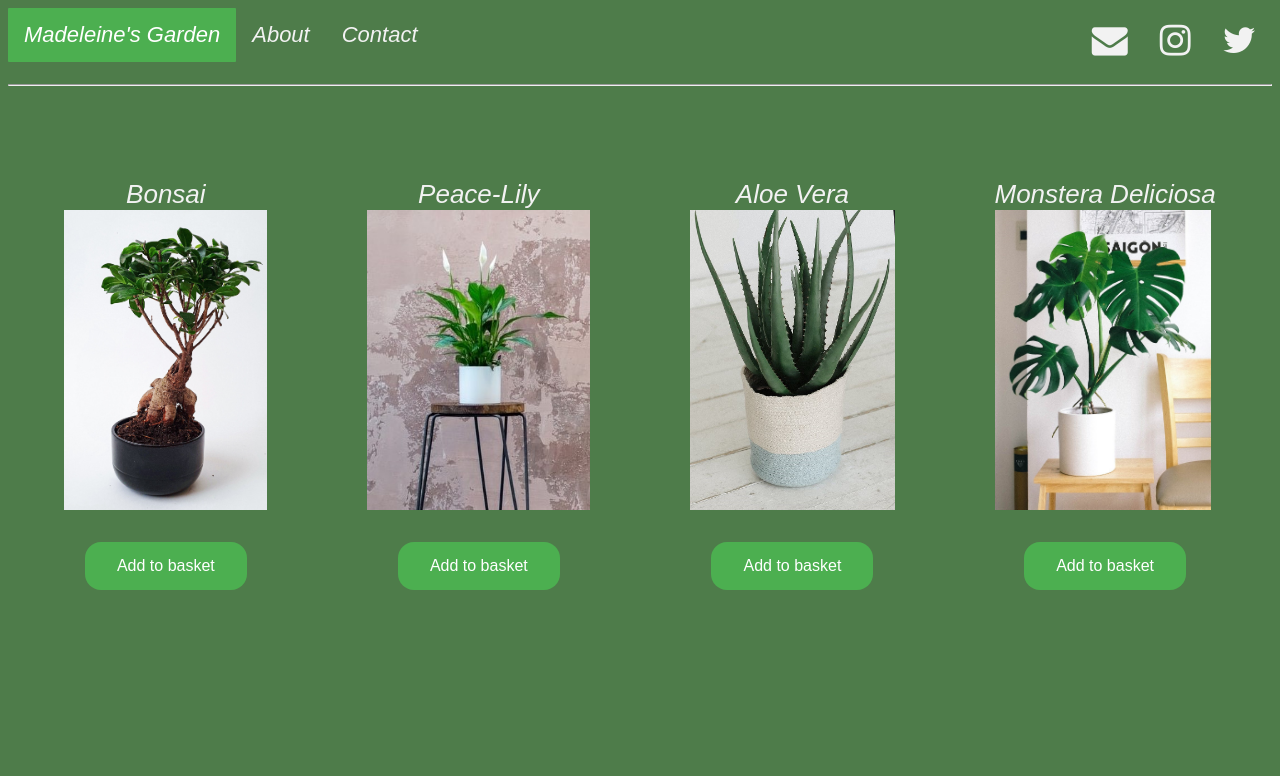
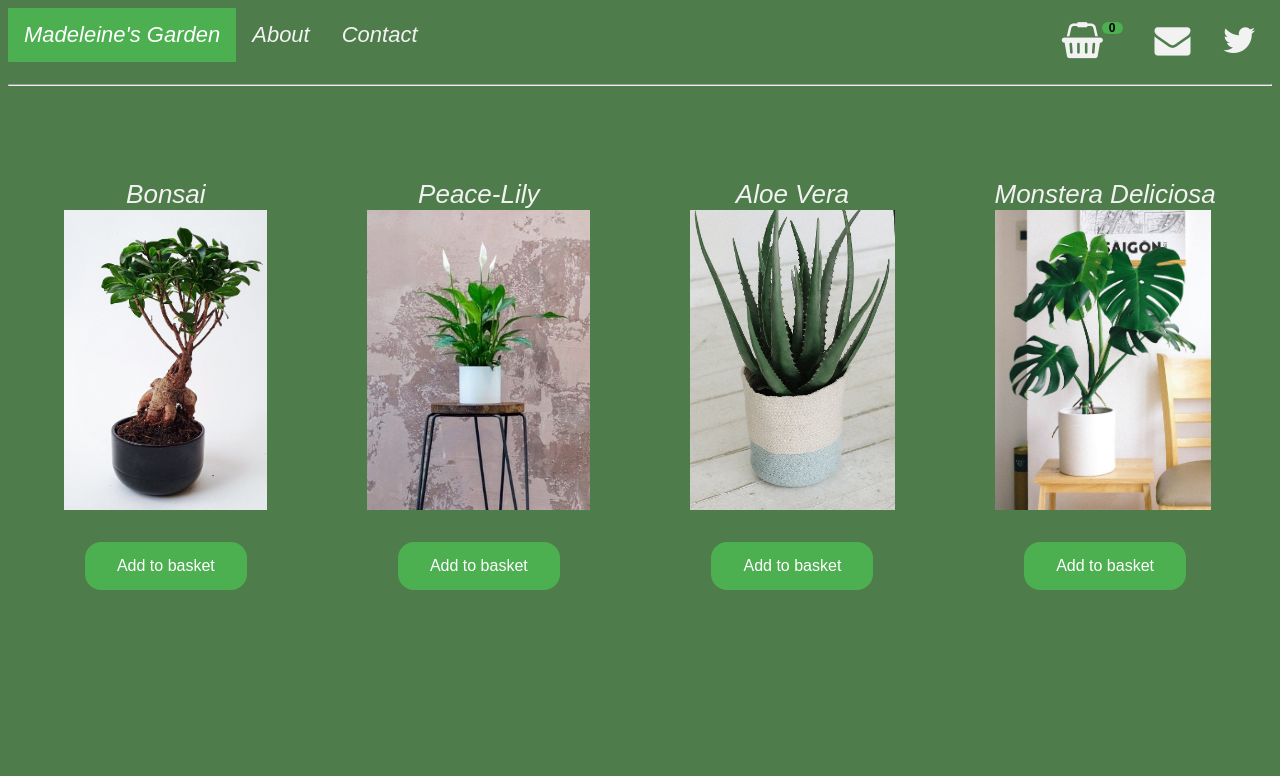
Before and after one commit to mwilliams659/maddies-plant-shop, a plain HTML site: page front_end/html/plants-homepage.html in a window 1280 px wide. Shown: the top 776 px of the page. Drawn offline with Linux system fonts and the light colour scheme; no server answers.

Commit message:
Basket icon and item count added to top navigation bar. HTML & CSS for all pages.

```diff
--- a/front_end/css/plants-homepage.css
+++ b/front_end/css/plants-homepage.css
@@ -61,7 +61,7 @@
     border-radius: 1px;
   }
 
-  .topnav i {
+  .topnav i, .topnav div {
       /* display: block; */
       color: #f2f2f2;
       text-align: center;
@@ -70,6 +70,12 @@
       height: 40px;
       width: auto;
       float: right;
+  }
+
+  .topnav div {
+      font-size: 22px;
+      font-family: sans-serif;
+      padding-top: 25px;
   }
 
   /* Change the color of links on hover */
@@ -92,6 +98,31 @@
   .fa {
       border-radius: 12px;
   }
+
+
+  /* Cart/basket icon and item count */
+
+  .badge {
+    padding-left: 16px;
+    padding-right: 16px;
+    -webkit-border-radius: 9px;
+    -moz-border-radius: 9px;
+    border-radius: 9px;
+  }
+
+
+  #lblCartCount {
+      font-family: sans-serif;
+      font-size: 12px;
+      font-weight: bold;
+      background: #4CAF50;
+      color: rgb(0, 0, 0);
+      padding: 0 7px;
+      vertical-align: top;
+      margin-left: -10px;
+  }
+
+  /*  */
 
 .flex-container-parent {
     display: flex;
--- a/front_end/html/plants-homepage.html
+++ b/front_end/html/plants-homepage.html
@@ -14,8 +14,10 @@
         <a href="plants-about-page.html">About</a>
         <a href="plants-contact-page.html">Contact</a>
         <i class="fa fa-twitter" style="font-size:36px" title="Twitter"></i>
-        <i class="fa fa-instagram" style="font-size:36px" title="Instagram"></i>
         <i class="fa fa-envelope" style="font-size:36px" title="Email"></i>
+        <i class="fa fa-shopping-basket" style="font-size:36px" title="View Basket">
+            <span class='fa badge badge-warning' id='lblCartCount'>0</span>
+        </i>
         <!-- <a href="javascript:void(0);" class="icon" onclick="responsiveNavbar()">
           <i class="fa fa-bars"></i> -->
     </div>
```
Also changed, not shown: front_end/html/plants-about-page.html (+3 -1 lines), front_end/html/plants-contact-page.html (+3 -1 lines).
